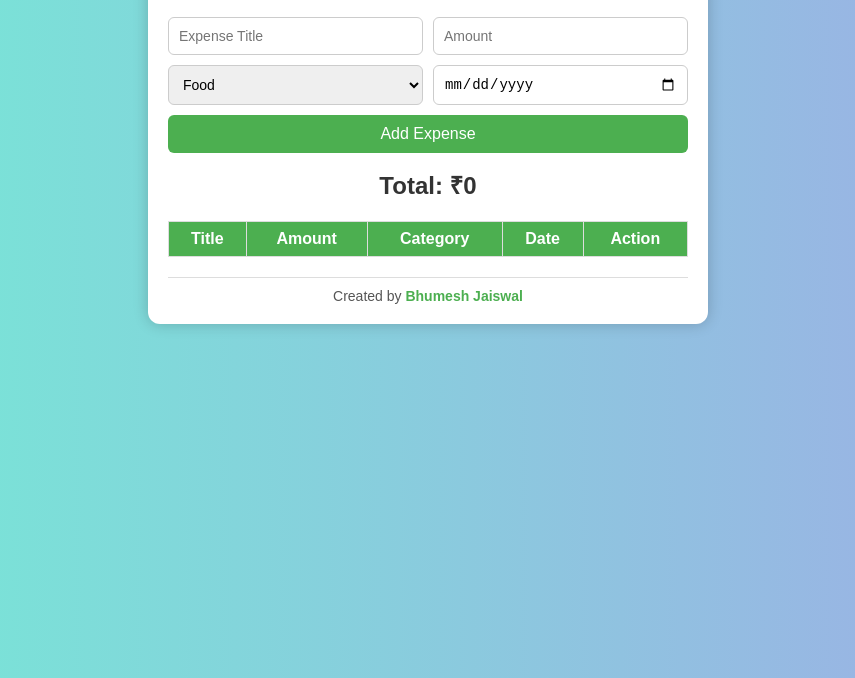
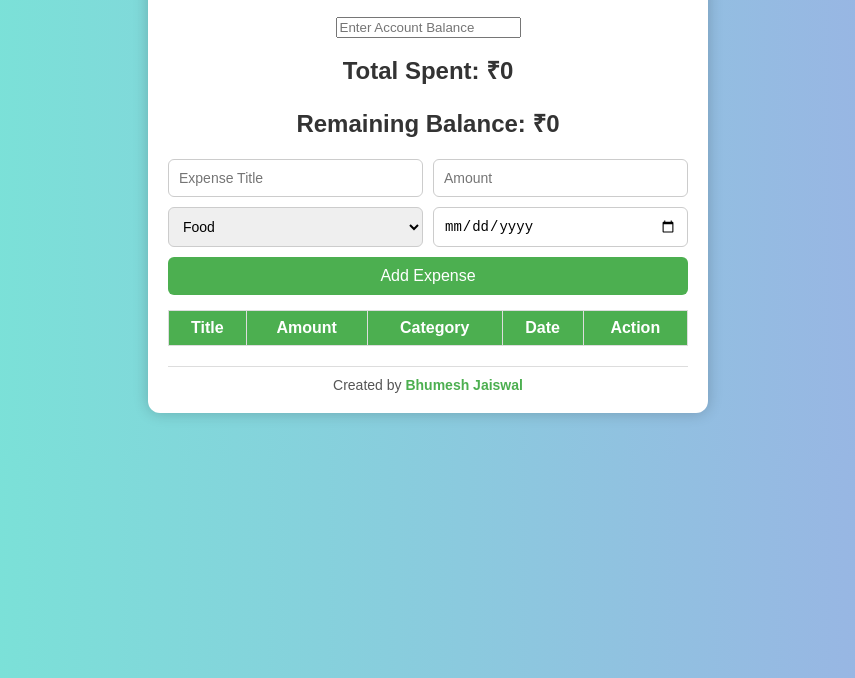
Before and after one commit to bhumeshjaiswal/EXPENSE-TRACKER-2, a plain HTML site: page frontend/index.html in a window 1280 px wide. Shown: the part 122-800 px from the top of the page, without its empty margins (212-1067 px from the left). Drawn offline with Linux system fonts and the light colour scheme; no server answers.

Commit message:
Enhance expense tracker with account balance features
Added account balance input and remaining balance display.

```diff
--- a/frontend/index.html
+++ b/frontend/index.html
@@ -10,6 +10,15 @@
 <div class="container">
   <h1>💰 Expense Tracker</h1>
 
+  <!-- Account Balance -->
+  <div class="balance-box">
+    <input id="accountBalance" type="number" placeholder="Enter Account Balance">
+  </div>
+
+  <h2>Total Spent: ₹<span id="total">0</span></h2>
+  <h2>Remaining Balance: ₹<span id="remaining">0</span></h2>
+
+  <!-- Expense Form -->
   <div class="form">
     <input id="title" placeholder="Expense Title">
     <input id="amount" type="number" placeholder="Amount">
@@ -26,8 +35,7 @@
     <button onclick="addExpense()">Add Expense</button>
   </div>
 
-  <h2>Total: ₹<span id="total">0</span></h2>
-
+  <!-- Expense Table -->
   <table>
     <thead>
       <tr>
```
